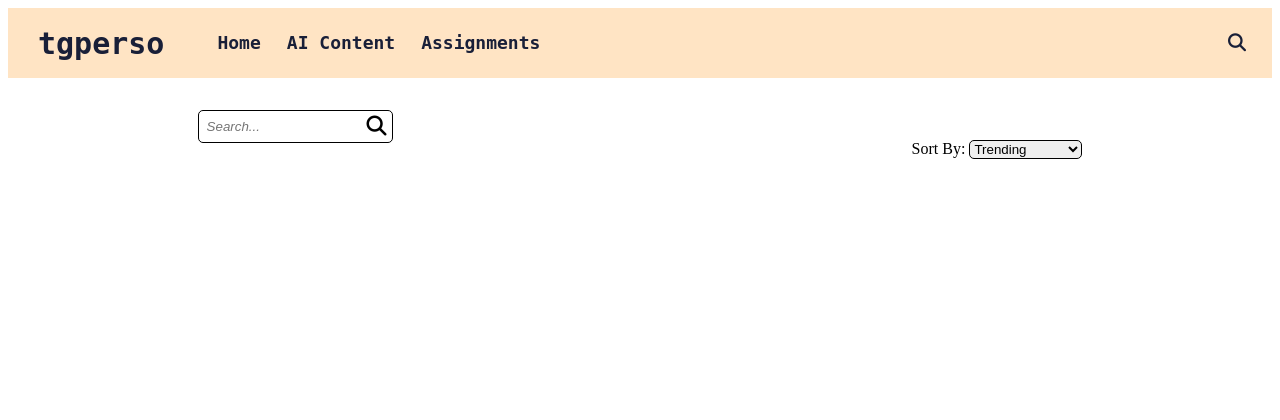
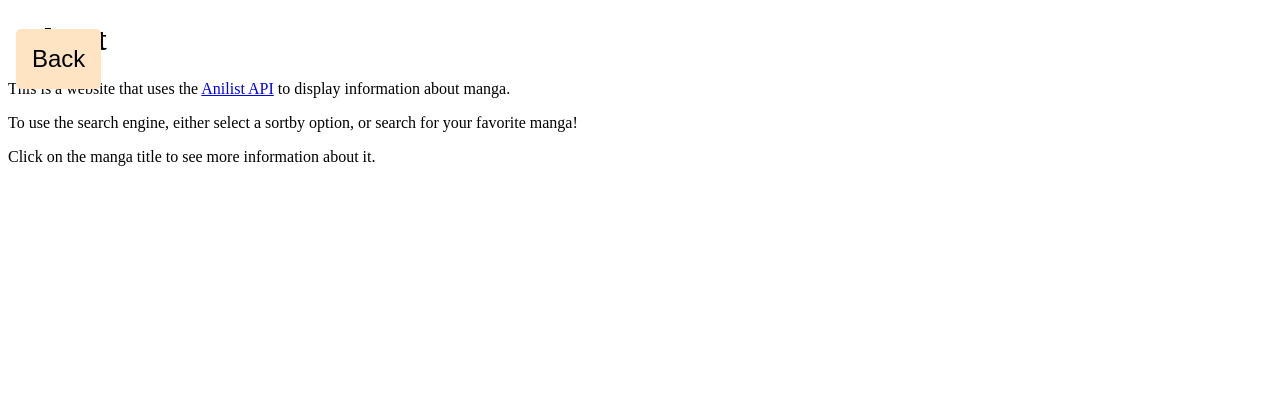
Before and after one commit to TomPy19/3750-site, a PHP site: page /694200/pages/about.php in a window 1280 px wide. Shown: the top 420 px of the page. After the commit the page ends 166 px from the top, so only its background shows below. Run offline with PHP 8.4, Linux system fonts and the light colour scheme; data that the repository does not hold is empty; some libraries are stand-ins or nearby versions.

Commit message:
Add "About" page and update styling

```diff
--- a/694200/index.php
+++ b/694200/index.php
@@ -14,4 +14,6 @@ if ($uri === '') {
   if (isset($id)) {
     require 'pages/manga.php';
   }
+} else if ($uri === "about") {
+  require 'pages/about.php';
 }
--- /dev/null
+++ b/694200/pages/about.php
@@ -0,0 +1,49 @@
+<!DOCTYPE html>
+<html lang="en">
+<head>
+  <meta charset="UTF-8">
+  <meta name="viewport" content="width=device-width, initial-scale=1.0">
+  <link rel="stylesheet" href="../style.css">
+  <link rel="stylesheet" href="../includes/header.css">
+  <script src="https://cdn.jsdelivr.net/npm/handlebars@latest/dist/handlebars.js"></script>
+  <script src="https://kit.fontawesome.com/cd8cff598a.js" crossorigin="anonymous"></script>
+  <script src="https://code.jquery.com/jquery-3.7.1.min.js" integrity="sha256-/JqT3SQfawRcv/BIHPThkBvs0OEvtFFmqPF/lYI/Cxo=" crossorigin="anonymous"></script>
+  <meta name="viewport" content="width=device-width, initial-scale=1.0">
+  <title>Collect App</title>
+  <style>
+    a {
+      text-decoration: underline;
+    }
+    #back-btn {
+      float: left;
+      font-size: 1.5rem;
+      position: relative;
+      top: 0;
+      right: 0;
+      padding: 1rem;
+      margin: .5rem;
+      margin-bottom: -4rem;
+      margin-right: -5rem;
+      border-radius: 5px;
+      border: none;
+      background-color: bisque;
+      cursor: pointer;
+      width: fit-content;
+    }
+  </style>
+</head>
+<body>
+  <div class="body-content">
+    <button id="back-btn">Back</button>
+    <h1 class="title">About</h1>
+    <p>This is a website that uses the <a href="https://anilist.gitbook.io/">Anilist API</a> to display information about manga.</p>
+    <p>To use the search engine, either select a sortby option, or search for your favorite manga!</p>
+    <p>Click on the manga title to see more information about it.</p>
+  </div>
+</body>
+<script>
+  $('#back-btn').click(function() {
+    window.history.back();
+  });
+</script>
+</html>
--- a/694200/pages/home.php
+++ b/694200/pages/home.php
@@ -38,6 +38,7 @@
     span#entries {
       font-size: 1.5rem;
       margin: 1rem;
+      align-self: flex-end;
     }
     div.search {
       display: flex;
@@ -106,6 +107,18 @@
       opacity: 0.5;
       cursor: pointer;
     }
+    #about-btn {
+      font-weight: bold;
+      padding: 0.5rem;
+      margin: 0.5rem;
+      margin-bottom: -3rem;
+      margin-left: 0rem;
+      border-radius: 5px;
+      border: none;
+      background-color: bisque;
+      cursor: pointer;
+      align-self: flex-start;
+    }
     @media screen and (max-width: 730px) {
       input#search-field {
         margin-left: 2.5rem;
@@ -120,6 +133,7 @@
 </head>
 <body>
   <div class="body-content">
+    <button id="about-btn">About</button>
     <span id="entries"></span>
     <div class="input-container">
       <div class="search">
@@ -163,6 +177,9 @@
     window.location.href = `manga/id/${id}`;
   }
   $(document).ready(function() {
+    $('#about-btn').on('click', function() {
+      window.location.href = `about`;
+    })
     $('#search-option').hide();
     let query = `
       query {
--- a/includes/header.html
+++ b/includes/header.html
@@ -51,6 +51,9 @@
             </li>
           </ul>
         </li>
+        <li>
+          <a href="../694200/">Manga Search</a>
+        </li>
       </ul>
     </div>
     <label for="show-search" class="search-icon"><i class="fas fa-search"></i></label>
```
Also changed, not shown: 694200/pages/manga.php (+4 -5 lines).
